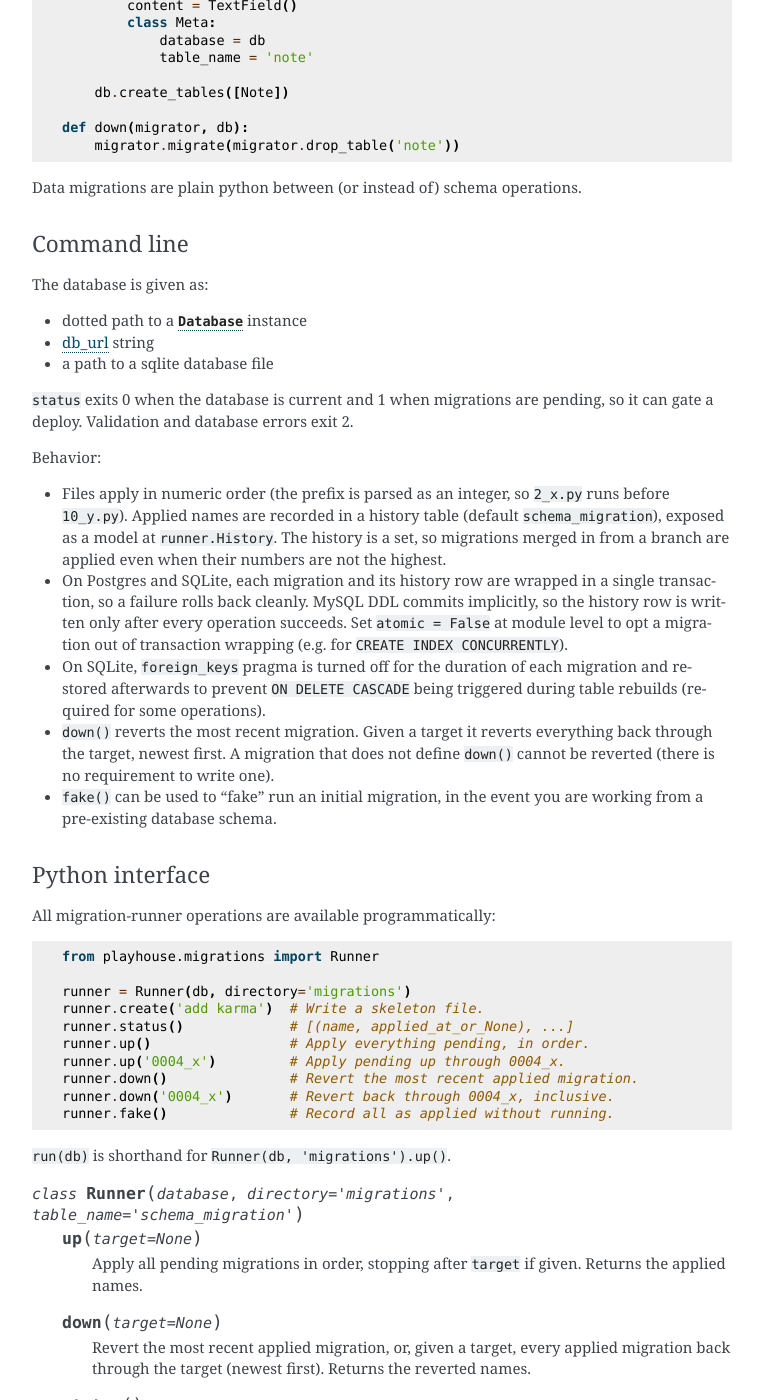
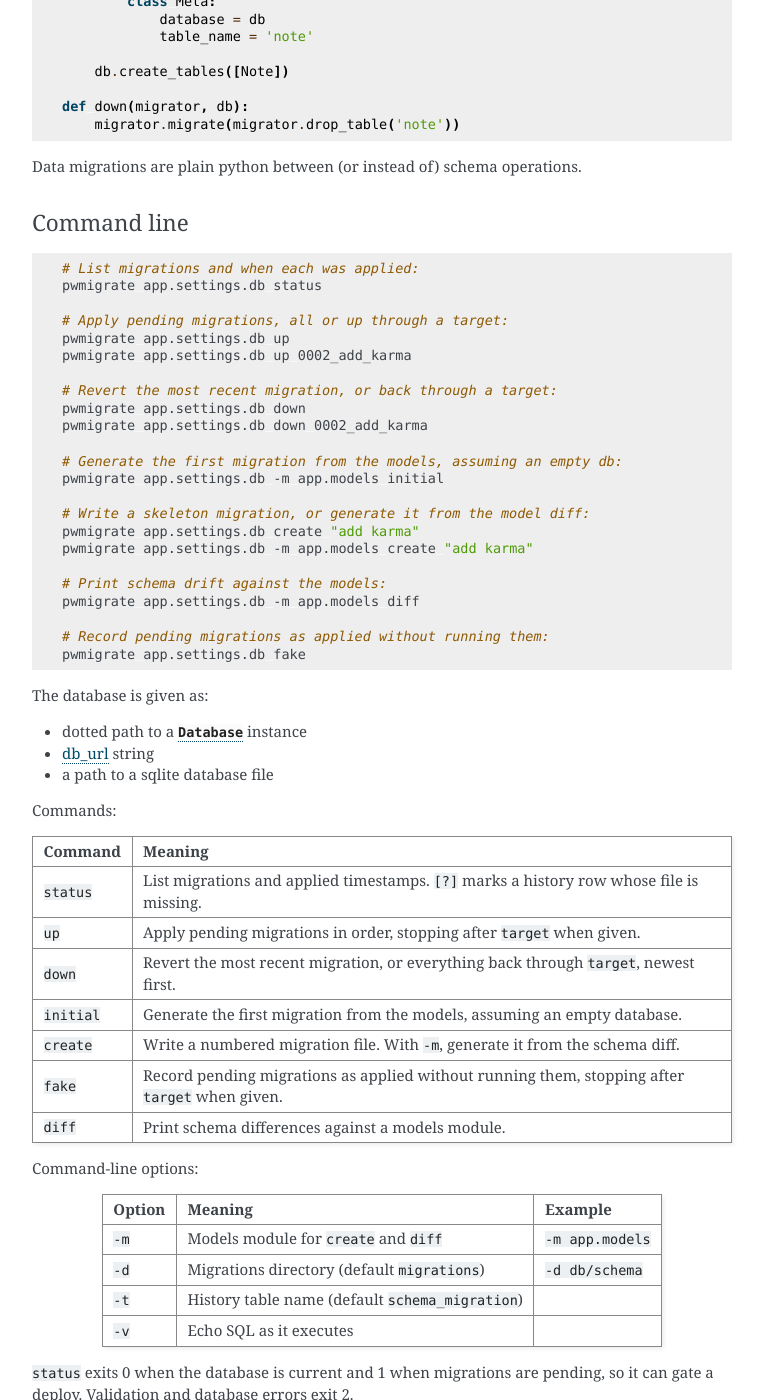
Before and after one commit to Star-DreamDev/myPeers, a Sphinx documentation site: the page built from docs/peers/db_tools.rst, in a window 1280 px wide and 1400 px high, scrolled down 13124 px. Shown: the whole window, without its empty margins (378-1142 px from the left). Built offline with Sphinx 7.4.7, drawn with Linux system fonts in a browser that asks for light colours; the version number could not be read and is left out; some of the changed text lies outside the part shown.

Commit message:
Support for initial, better CLI doc.

```diff
--- a/docs/peers/db_tools.rst
+++ b/docs/peers/db_tools.rst
@@ -686,21 +686,19 @@ When the database and models already agree there is nothing to migrate,
 and migrations begin with the next model change (below).
 
 To capture the current schema as migration 0001, so new environments can be
-built by ``up``, generate it against an empty scratch database and ``fake`` it
-on the live one:
+built by ``up``, generate it with ``initial``, which assumes an empty
+database, and ``fake`` it on the live one:
 
 .. code-block:: console
 
-   $ pwmigrate models.database -m models create initial
+   $ pwmigrate models.database -m models initial
    migrations/0001_initial.py
    $ pwmigrate models.database fake  # Fake it against real database.
    faked: 0001_initial
    $ pwmigrate sqlite:///testing.db up
    applied: 0001_initial
 
-``fake`` records migrations as applied without running them. The scratch
-database can be sqlite regardless of your backend, a create-only
-migration renders models and nothing else.
+``fake`` records migrations as applied without running them.
 
 Changing models
 ^^^^^^^^^^^^^^^
@@ -718,9 +716,9 @@ Add a field:
 
 .. code-block:: console
 
-   $ pwmigrate sqlite:///app.db -m models diff
+   $ pwmigrate models.database -m models diff
    add column user.karma
-   $ pwmigrate sqlite:///app.db -m models create add_karma
+   $ pwmigrate models.database -m models create add_karma
    migrations/0002_add_karma.py
 
 The generated ``up()`` adds the column, with a placeholder where the
@@ -739,9 +737,9 @@ Replace ``IntegerField(...)`` with ``IntegerField(default=0)``, then:
 
 .. code-block:: console
 
-   $ pwmigrate sqlite:///app.db up
+   $ pwmigrate models.database up
    applied: 0002_add_karma
-   $ pwmigrate sqlite:///app.db status
+   $ pwmigrate models.database status
    [x] 0001_initial  2026-08-02 21:28:47
    [x] 0002_add_karma  2026-08-02 21:28:48
 
@@ -787,11 +785,77 @@ operations.
 Command line
 ^^^^^^^^^^^^
 
+.. code-block:: shell
+
+   # List migrations and when each was applied:
+   pwmigrate app.settings.db status
+
+   # Apply pending migrations, all or up through a target:
+   pwmigrate app.settings.db up
+   pwmigrate app.settings.db up 0002_add_karma
+
+   # Revert the most recent migration, or back through a target:
+   pwmigrate app.settings.db down
+   pwmigrate app.settings.db down 0002_add_karma
+
+   # Generate the first migration from the models, assuming an empty db:
+   pwmigrate app.settings.db -m app.models initial
+
+   # Write a skeleton migration, or generate it from the model diff:
+   pwmigrate app.settings.db create "add karma"
+   pwmigrate app.settings.db -m app.models create "add karma"
+
+   # Print schema drift against the models:
+   pwmigrate app.settings.db -m app.models diff
+
+   # Record pending migrations as applied without running them:
+   pwmigrate app.settings.db fake
+
 The database is given as:
 
 * dotted path to a :class:`Database` instance
 * :ref:`db_url <db-url>` string
 * a path to a sqlite database file
+
+Commands:
+
++-------------+------------------------------------------------------------+
+| Command     | Meaning                                                    |
++=============+============================================================+
+| ``status``  | List migrations and applied timestamps. ``[?]`` marks a    |
+|             | history row whose file is missing.                         |
++-------------+------------------------------------------------------------+
+| ``up``      | Apply pending migrations in order, stopping after          |
+|             | ``target`` when given.                                     |
++-------------+------------------------------------------------------------+
+| ``down``    | Revert the most recent migration, or everything back       |
+|             | through ``target``, newest first.                          |
++-------------+------------------------------------------------------------+
+| ``initial`` | Generate the first migration from the models, assuming an  |
+|             | empty database.                                            |
++-------------+------------------------------------------------------------+
+| ``create``  | Write a numbered migration file. With ``-m``, generate it  |
+|             | from the schema diff.                                      |
++-------------+------------------------------------------------------------+
+| ``fake``    | Record pending migrations as applied without running them, |
+|             | stopping after ``target`` when given.                      |
++-------------+------------------------------------------------------------+
+| ``diff``    | Print schema differences against a models module.          |
++-------------+------------------------------------------------------------+
+
+Command-line options:
+
++--------+---------------------------------------------------+--------------------+
+| Option | Meaning                                           | Example            |
++========+===================================================+====================+
+| ``-m`` | Models module for ``create`` and ``diff``         | ``-m app.models``  |
++--------+---------------------------------------------------+--------------------+
+| ``-d`` | Migrations directory (default ``migrations``)     | ``-d db/schema``   |
++--------+---------------------------------------------------+--------------------+
+| ``-t`` | History table name (default ``schema_migration``) |                    |
++--------+---------------------------------------------------+--------------------+
+| ``-v`` | Echo SQL as it executes                           |                    |
++--------+---------------------------------------------------+--------------------+
 
 ``status`` exits 0 when the database is current and 1 when migrations
 are pending, so it can gate a deploy. Validation and database errors
@@ -812,12 +876,8 @@ Behavior:
 * On SQLite, ``foreign_keys`` pragma is turned off for the duration of each
   migration and restored afterwards to prevent ``ON DELETE CASCADE`` being
   triggered during table rebuilds (required for some operations).
-* ``down()`` reverts the most recent migration. Given a target it reverts
-  everything back through the target, newest first. A migration that does
-  not define ``down()`` cannot be reverted (there is no requirement to
-  write one).
-* ``fake()`` can be used to "fake" run an initial migration, in the event you
-  are working from a pre-existing database schema.
+* A migration that does not define ``down()`` cannot be reverted (there
+  is no requirement to write one).
 
 Python interface
 ^^^^^^^^^^^^^^^^
@@ -944,12 +1004,14 @@ Generating a migration from a diff
 ^^^^^^^^^^^^^^^^^^^^^^^^^^^^^^^^^^
 
 The :ref:`migration-runner` can generate a migration file by comparing your
-application's models against the database schema, using the following two
+application's models against the database schema, using the following
 commands:
 
 * ``diff``: prints simple representation of differences between code and
   database schema.
 * ``create --models ...``: writes the generated migration.
+* ``initial``: writes the first migration without consulting the
+  database, assuming it is empty.
 
 Example:
 
```
Also changed, not shown: other parts of docs/peers/db_tools.rst (+3 -3 lines), CHANGELOG.md (+2 -1 lines), 2 other files.
